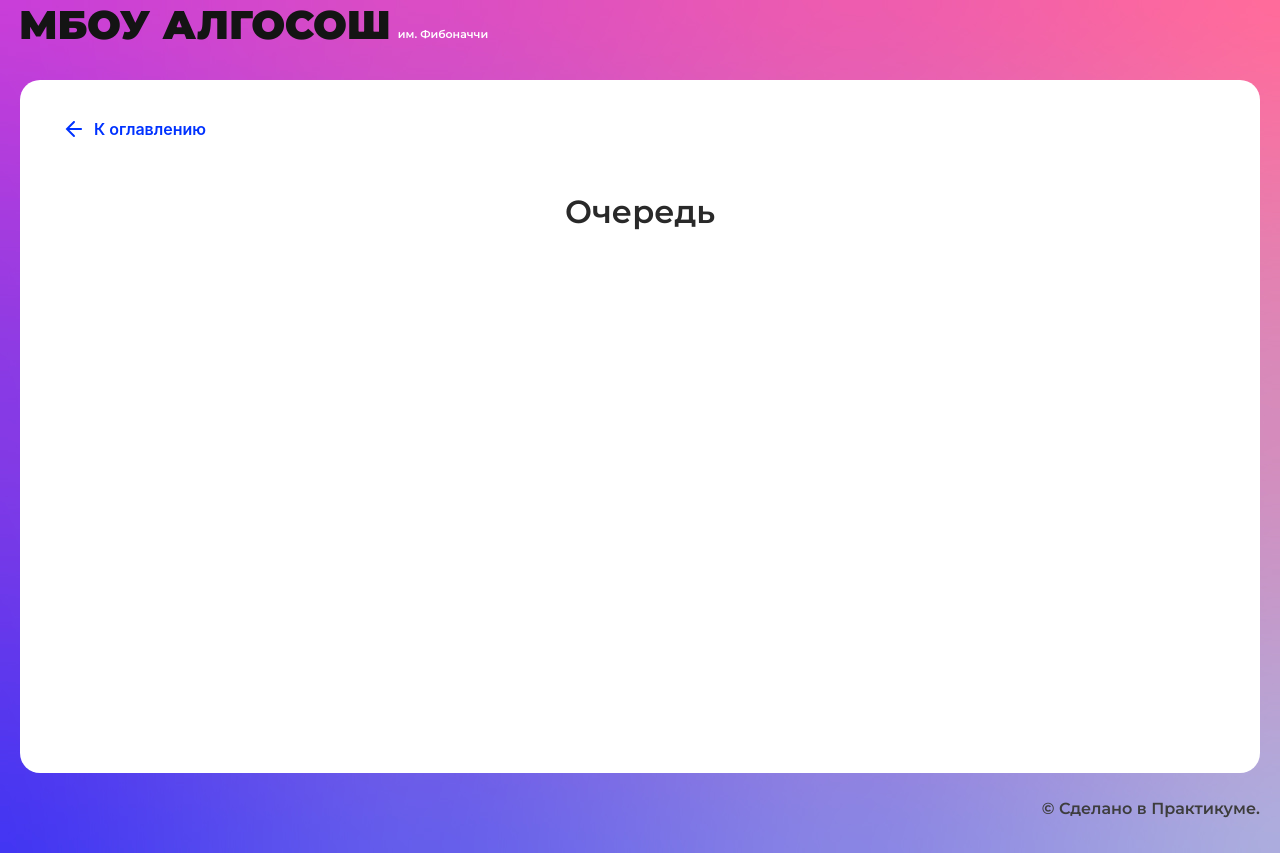
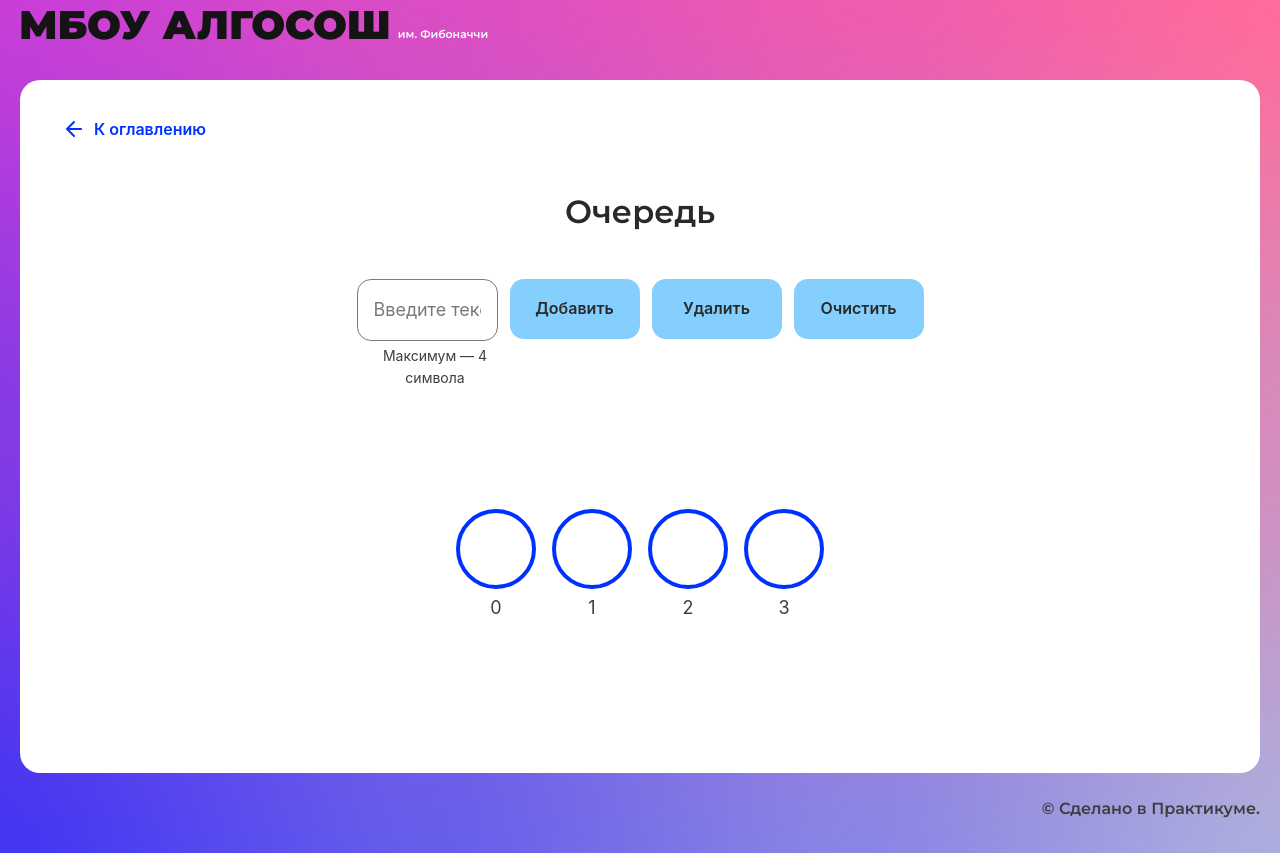
Before and after one commit to vartuom/algososh, a React (Create React App) app: page /queue in a window 1280 px wide. Built offline with nearby package versions, Linux system fonts and the light colour scheme.

Commit message:
11-11-home

```diff
--- /dev/null
+++ b/src/components/queue-page/queue-page.module.css
@@ -0,0 +1,13 @@
+.circleRow {
+    padding-top: 120px;
+    display: flex;
+    justify-content: center;
+    gap: 16px;
+}
+
+.inputForm {
+    margin: 0 auto;
+    display: flex;
+    gap: 12px;
+    max-width: 567px;
+}
--- a/src/components/queue-page/queue-page.tsx
+++ b/src/components/queue-page/queue-page.tsx
@@ -1,10 +1,65 @@
-import React from "react";
-import { SolutionLayout } from "../ui/solution-layout/solution-layout";
+import React, {useState} from "react";
+import {SolutionLayout} from "../ui/solution-layout/solution-layout";
+import styles from "./queue-page.module.css"
+import {Input} from "../ui/input/input";
+import {Button} from "../ui/button/button";
+import {Circle} from "../ui/circle/circle";
+import {ElementStates} from "../../types/element-states";
+import {Queue} from "./queue";
+import {animationDelay} from "../../utils/utils";
+
+const queue = new Queue<string>(4);
 
 export const QueuePage: React.FC = () => {
-  return (
-    <SolutionLayout title="Очередь">
 
-    </SolutionLayout>
-  );
+    const [queueArr, setQueueArr] = useState(queue.getQueue());
+    const [value, setValue] = useState('');
+    const [isPending, setIsPending] = useState(false);
+    const [isHighlight, setIsHighlight] = useState(false);
+
+    const onChange = (event: React.ChangeEvent<HTMLInputElement>) => {
+        setValue(event.target.value);
+    };
+
+    const enqueue = async () => {
+        setIsPending(true);
+        queue.enqueue(value);
+        setValue('')
+        setQueueArr([...queue.getQueue()]);
+        setIsHighlight(true)
+        await animationDelay(500);
+        setIsHighlight(false);
+        setIsPending(false);
+    }
+
+    return (
+        <SolutionLayout title="Очередь">
+            <form className={styles.inputForm} onSubmit={e => {
+                e.preventDefault()
+            }}>
+                <Input value={value} onChange={onChange} placeholder={"Введите текст"} maxLength={4}
+                       isLimitText={true}/>
+                <Button text={"Добавить"} isLoader={isPending} onClick={enqueue}/>
+                <Button text={"Удалить"} isLoader={isPending} onClick={() => {}}/>
+                <Button text={"Очистить"} isLoader={isPending} onClick={() => {
+                    queue.clear();
+                    setQueueArr(queue.getQueue);
+                }}/>
+            </form>
+            <div className={styles.circleRow}>
+                {queueArr.map((item, index: number, array) => {
+                    return (
+                        <Circle
+                            key={index}
+                            index={index}
+                            letter={item}
+                            state={isHighlight ? index === queue.getTail() - 1 % queue.getSize() ? ElementStates.Changing : ElementStates.Default : ElementStates.Default}
+                            //state={ElementStates.Default}
+                            head={queue.isEmpty() ? "" : queue.getHead() === index ? "head" : ""}
+                            tail={queue.isEmpty() ? "" : queue.getTail() - 1 === index ? "tail" : ""}
+                        />)
+                })}
+            </div>
+        </SolutionLayout>
+    );
 };
--- /dev/null
+++ b/src/components/queue-page/queue.ts
@@ -0,0 +1,58 @@
+interface IQueue<T> {
+    enqueue: (item: T) => void;
+    dequeue: () => void;
+    getHead: () => number;
+    getTail: () => number;
+    clear: () => void;
+    isEmpty: () => boolean;
+    getSize: () => number;
+    getQueue: () => Array<T | undefined>;
+}
+
+export class Queue<T> implements IQueue<T> {
+    private container: (T | undefined)[] = [];
+    private head = 0;
+    private tail = 0;
+    private readonly size: number = 0;
+    private length: number = 0;
+
+    constructor(size: number) {
+        this.size = size;
+        this.container = Array(size);
+    }
+
+    enqueue = (item: T) => {
+        if (this.length >= this.size) {
+            throw new Error("Maximum length exceeded");
+        }
+        this.container[this.tail % this.size] = item
+        this.tail++;
+        this.length++;
+    };
+
+    dequeue = () => {
+        if (this.isEmpty()) {
+            throw new Error("No elements in the queue");
+        }
+        this.container[this.head % this.size] = undefined;
+        this.head++
+        this.length--;
+    };
+
+    getSize = () => this.size;
+
+    isEmpty = () => this.length === 0;
+
+    getHead = () => this.head;
+
+    getTail = () => this.tail;
+
+    getQueue = (): (T | undefined)[] => [...this.container];
+
+    clear = () => {
+        this.head = 0;
+        this.tail = 0;
+        this.length = 0;
+        this.container = Array(this.size);
+    };
+}
```
